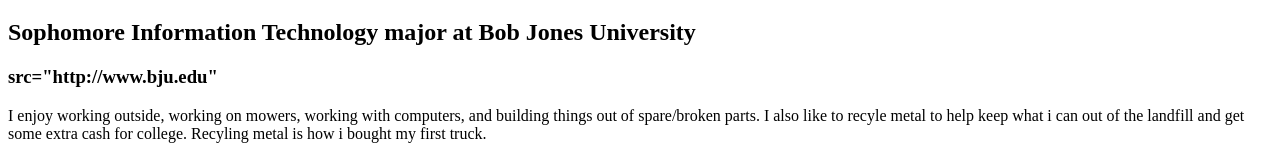
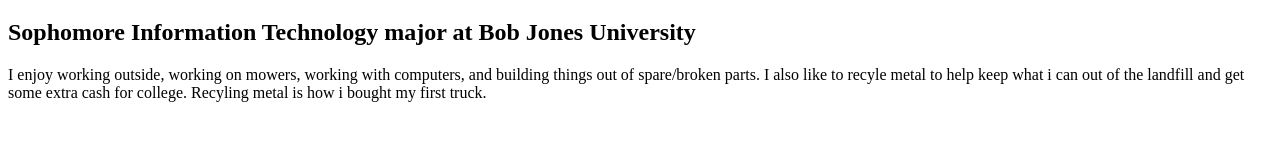
Before and after one commit to sherrick41/sherrick41.github.io, a plain HTML site: page index.html in a window 1280 px wide. Shown: the part 749-908 px from the top of the page. After the commit the page ends 867 px from the top, so only its background shows below. Drawn offline with Linux system fonts and the light colour scheme.

Commit message:
Update index.html

```diff
--- a/index.html
+++ b/index.html
@@ -10,7 +10,7 @@
 <body>
   <h1> Benjamin Sherrick</h1>
   <h2> Sophomore Information Technology major at Bob Jones University</h2>
-  <h3> src="http://www.bju.edu" </h3>
+<a href="http://www.bju.edu"></a>
 
   <p>
     I enjoy working outside, working on mowers, working with computers, and building things out of spare/broken parts.
```
